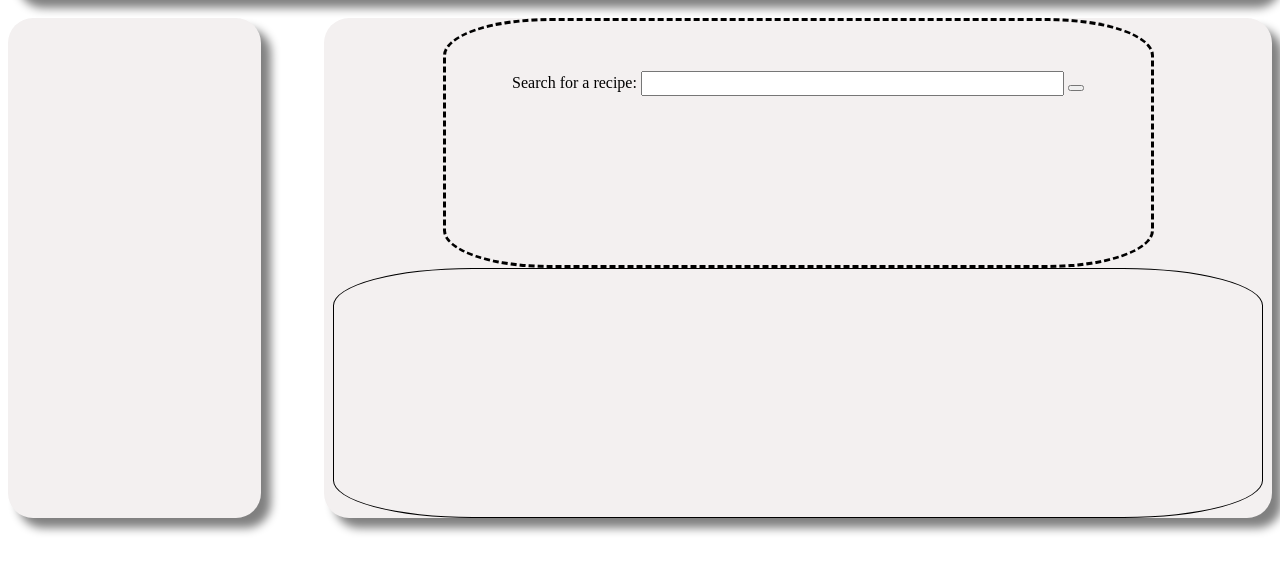
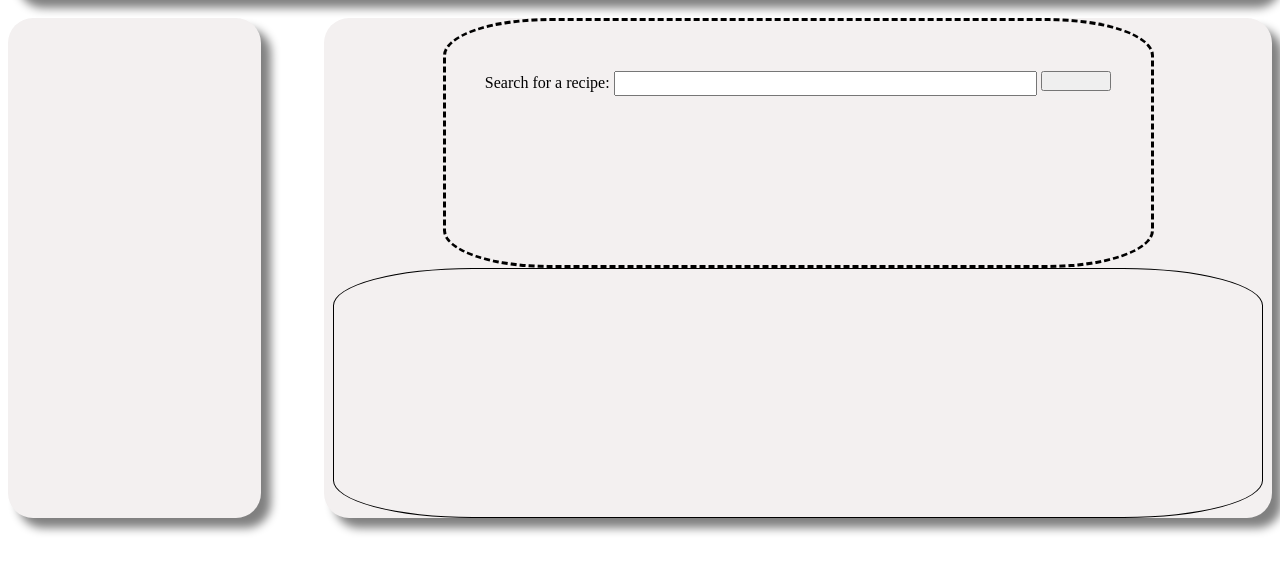
Before and after one commit to acerjak/hotdogrepo, a plain HTML site: page index.html in a window 1280 px wide. Shown: the part 160-732 px from the top of the page. Drawn offline with Linux system fonts and the light colour scheme; some icons are missing.

Commit message:
class names changed

```diff
--- a/style.css
+++ b/style.css
@@ -64,7 +64,7 @@
     width: 60%;
     height: 25px;
 }
-.hotdogBtn {
+.recipeBtn {
     width: 10%;
     height: 20px;
 }
```
